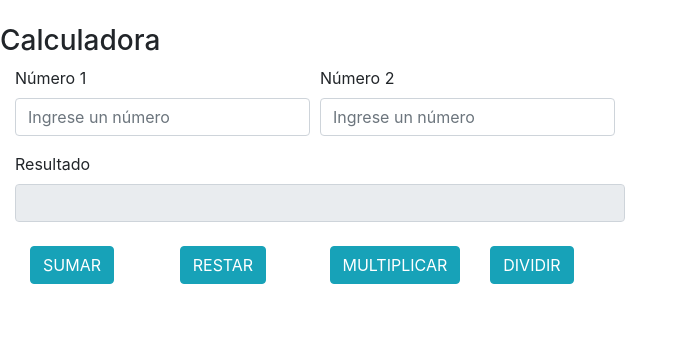
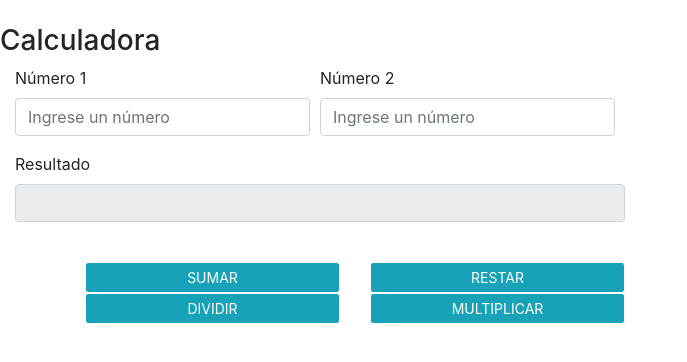
Before and after one commit to pcasgo/calculator-client, an Angular app: page / in a window 1280 px wide. Shown: the top 362 px of the page, without its empty margins (0-687 px from the left). Built offline with nearby package versions, Linux system fonts and the light colour scheme.

Commit message:
[FIX]: Correciones en estilos

```diff
--- a/src/app/components/calc-form/calc-form.component.html
+++ b/src/app/components/calc-form/calc-form.component.html
@@ -16,22 +16,24 @@
     <label for="inputResult">Resultado</label>
     <input type="number" class="form-control" id="inputResult" value={{result.result}} readonly>
     <br>
-    <div class="container">
+  </div>
+  <div class="container">
       <div class="row">
-        <div class="col-sm">
-          <button type="button" (click)="add(inputOne.value, inputTwo.value)" class="btn btn-info sm">SUMAR</button>
-        </div>
-        <div class="col-sm">
-          <button type="button" (click)="substract(inputOne.value, inputTwo.value)" class="btn btn-info">RESTAR</button>
-        </div>
-        <div class="col-sm">
-          <button type="button" (click)="multiply(inputOne.value, inputTwo.value)"
-            class="btn btn-info">MULTIPLICAR</button>
-        </div>
-        <div class="col-sm">
-          <button type="button" (click)="divide(inputOne.value, inputTwo.value)" class="btn btn-info">DIVIDIR</button>
-        </div>
+          <div class="col-sm-3">
+              <button type="button" (click)="add(inputOne.value, inputTwo.value)" class="btn btn-info btn-sm btn-block border border-white">SUMAR</button>
+          </div>
+          <div class="col-sm-3">
+        <button type="button" (click)="substract(inputOne.value, inputTwo.value)" class="btn btn-info btn-sm btn-block border border-white">RESTAR</button>
+          </div>
       </div>
-    </div>
+      <div class="row">
+          <div class="col-sm-3">
+          <button type="button" (click)="divide(inputOne.value, inputTwo.value)" class="btn btn-info btn-sm btn-block border border-white">DIVIDIR</button>
+          </div>
+          <div class="col-sm-3">
+          <button type="button" (click)="multiply(inputOne.value, inputTwo.value)" class="btn btn-info btn-sm btn-block border border-white">MULTIPLICAR</button>
+          </div>
+      </div>
   </div>
+
 </form>
```
